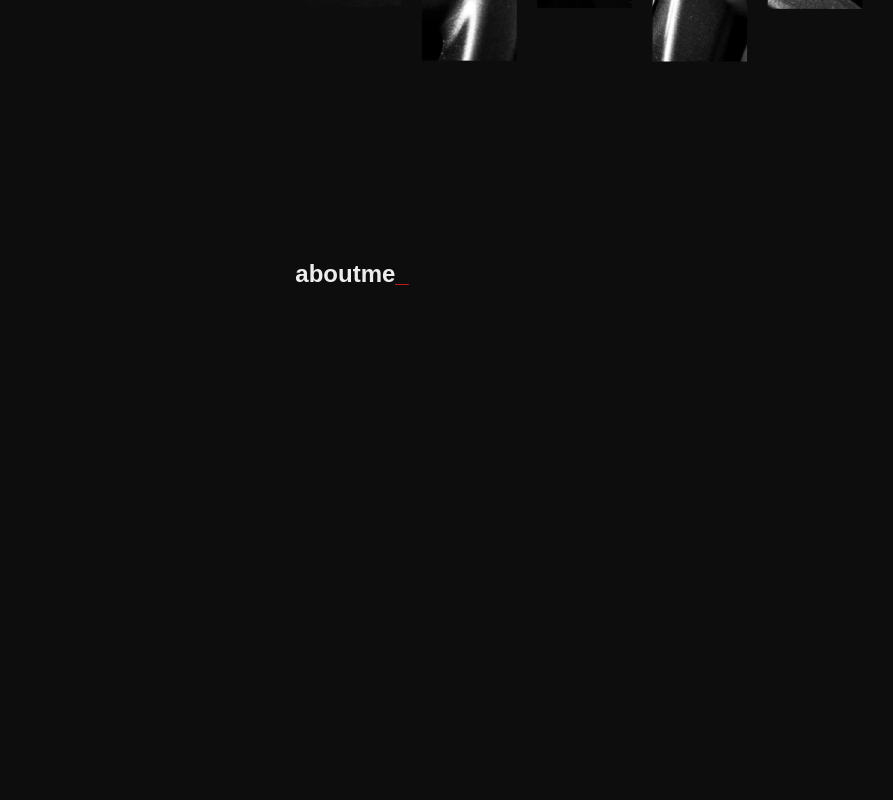
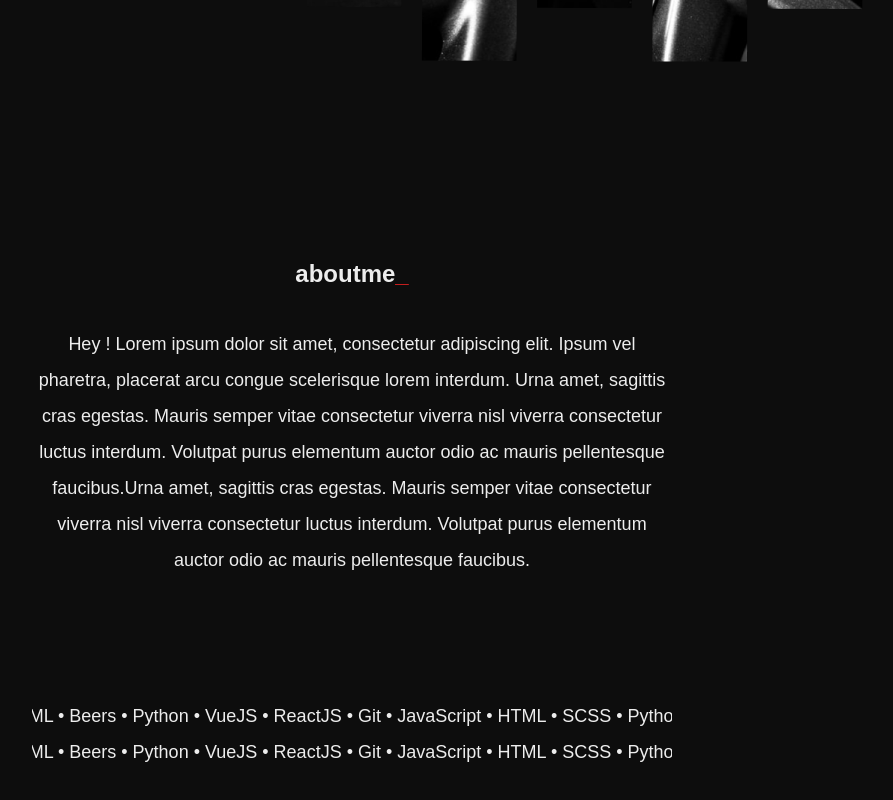
Before and after one commit to Nstampfli/PortfolioV2, a React (Create React App) app: page / in a window 1280 px wide. Shown: the part 3827-4627 px from the top of the page, without its empty margins (288-1181 px from the left). Before the commit the page ends 4114 px from the top, so only its background shows below. Built offline with nearby package versions, Linux system fonts and the light colour scheme.

Commit message:
add aboutme section just need to complete the content and margin infos

```diff
--- a/src/components/HomeAbout.component.jsx
+++ b/src/components/HomeAbout.component.jsx
@@ -8,6 +8,20 @@ export default function HomeAbout() {
         <TitleSection>
           aboutme<span>_</span>
         </TitleSection>
+        <Infos>
+          <Description>
+          Hey ! Lorem ipsum dolor sit amet, consectetur adipiscing elit. Ipsum vel pharetra, placerat
+          arcu congue scelerisque lorem interdum. Urna amet, sagittis cras egestas. Mauris semper vitae
+            consectetur viverra nisl viverra consectetur luctus interdum. Volutpat purus elementum auctor
+            odio ac mauris pellentesque faucibus.Urna amet, sagittis cras egestas. Mauris semper vitae consectetur
+            viverra nisl viverra consectetur luctus interdum. Volutpat purus elementum auctor odio ac mauris
+            pellentesque faucibus.
+          </Description>
+          <Stacks>
+            <Stack>VueJS • ReactJS • Git • JavaScript • HTML • Beers • Python • VueJS • ReactJS • Git • JavaScript • HTML • SCSS • Python • VueJS • ReactJS • Git • JavaScript • HTML • SCSS • Python • VueJS • ReactJS • Git • JavaScript • HTML • SCSS • Python •• VueJS • ReactJS • Git • JavaScript • HTML • SCSS • Python • VueJS • ReactJS • Git • JavaScript • HTML • SCSS • Python •</Stack>
+            <Stack>VueJS • ReactJS • Git • JavaScript • HTML • Beers • Python • VueJS • ReactJS • Git • JavaScript • HTML • SCSS • Python • VueJS • ReactJS • Git • JavaScript • HTML • SCSS • Python • VueJS • ReactJS • Git • JavaScript • HTML • SCSS • Python •• VueJS • ReactJS • Git • JavaScript • HTML • SCSS • Python • VueJS • ReactJS • Git • JavaScript • HTML • SCSS • Python • </Stack>
+          </Stacks>
+        </Infos>
     </Container>
   )
 }
@@ -31,3 +45,30 @@ const TitleSection = styled.h3`
     color: ${colors.primaryColor}
   }
 `;
+const Infos = styled.div`
+  margin-top: 40px;
+  width: 90%;
+  @media (min-width: ${breakpoints.tablet}) {
+    width: 50%;
+  }
+`;
+const Description = styled.p`
+  line-height: 36px;
+  width: 100%;
+  font-size: 18px;
+  text-align: center;
+`;
+const Stacks = styled.div`
+  margin: 120px 0px;
+  overflow-x: hidden;
+  display: flex;
+  flex-direction: column;
+  width:100%;
+`;
+const Stack = styled.p`
+  transform: translateX(-50%);
+  align-items: center;
+  white-space: nowrap;
+  line-height: 36px;
+  font-size: 18px;
+`;
```
